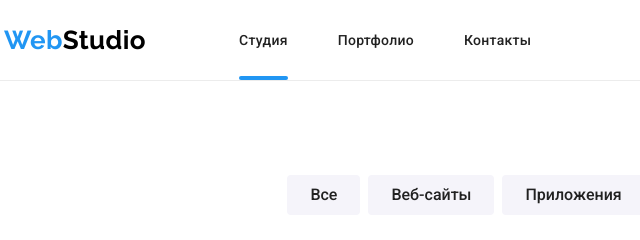
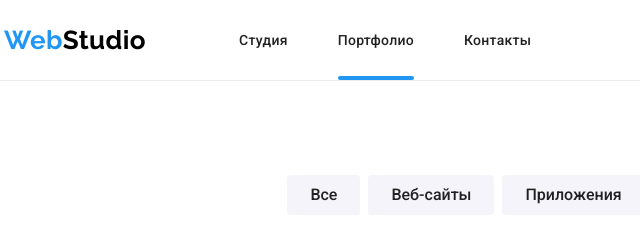
Before and after one commit to Lenmirosh/goit-markup-hw-07-1, a plain HTML site: page portfolio.html in a window 1280 px wide. Shown: the top 240 px of the page, 51-691 px from the left. Drawn offline with nearby package versions, Linux system fonts and the light colour scheme.

```diff
--- a/portfolio.html
+++ b/portfolio.html
@@ -35,7 +35,7 @@
             <li class="site-nav__item">
               <a
                 href="../goit-markup-hw-07-1/index.html"
-                class="link header-container__header-nav site-nav__link--title-color site-nav__link site-nav__link--current animation-color"
+                class="link header-container__header-nav site-nav__link--title-color site-nav__link animation-color"
               >
                 Студия
               </a>
@@ -43,7 +43,7 @@
             <li class="site-nav__item">
               <a
                 href="../goit-markup-hw-07-1/portfolio.html"
-                class="link header-container__header-nav site-nav__link--title-color site-nav__link animation-color"
+                class="link header-container__header-nav site-nav__link--title-color site-nav__link animation-color site-nav__link--current"
               >
                 Портфолио
               </a>
```
Also changed, not shown: index.html (+1 -1 lines).
